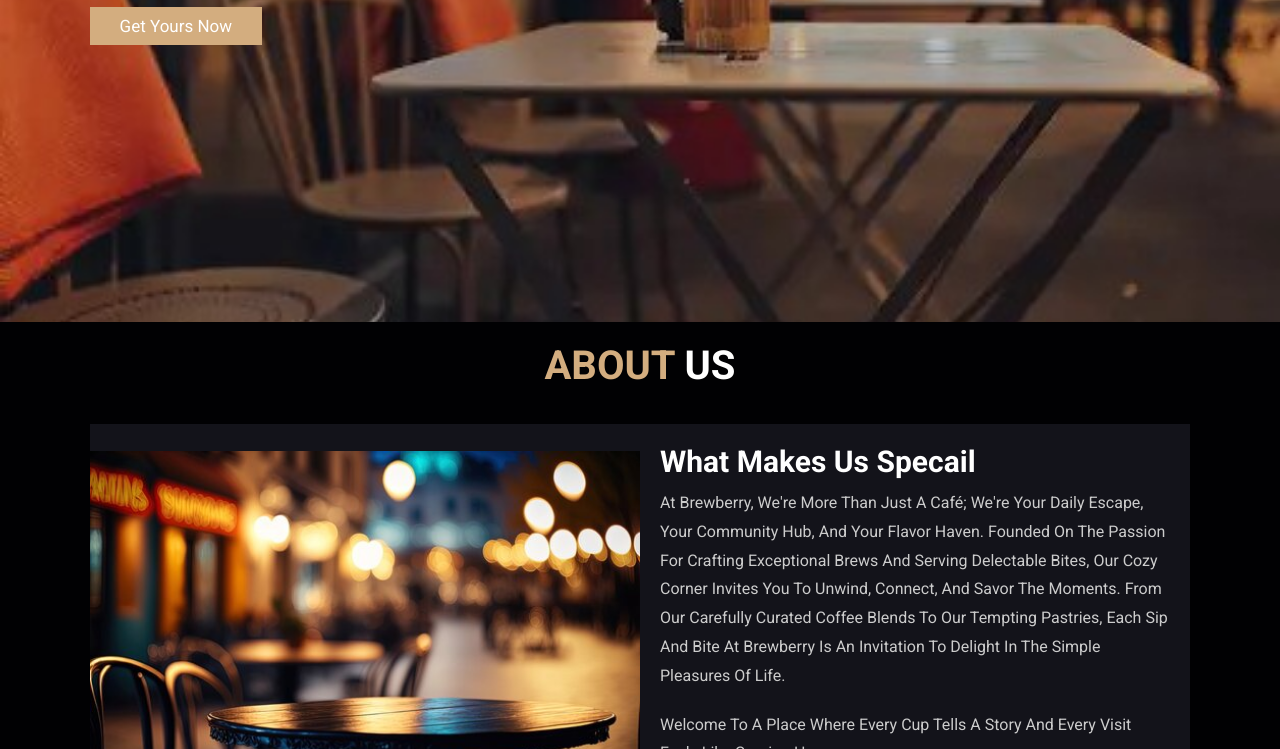
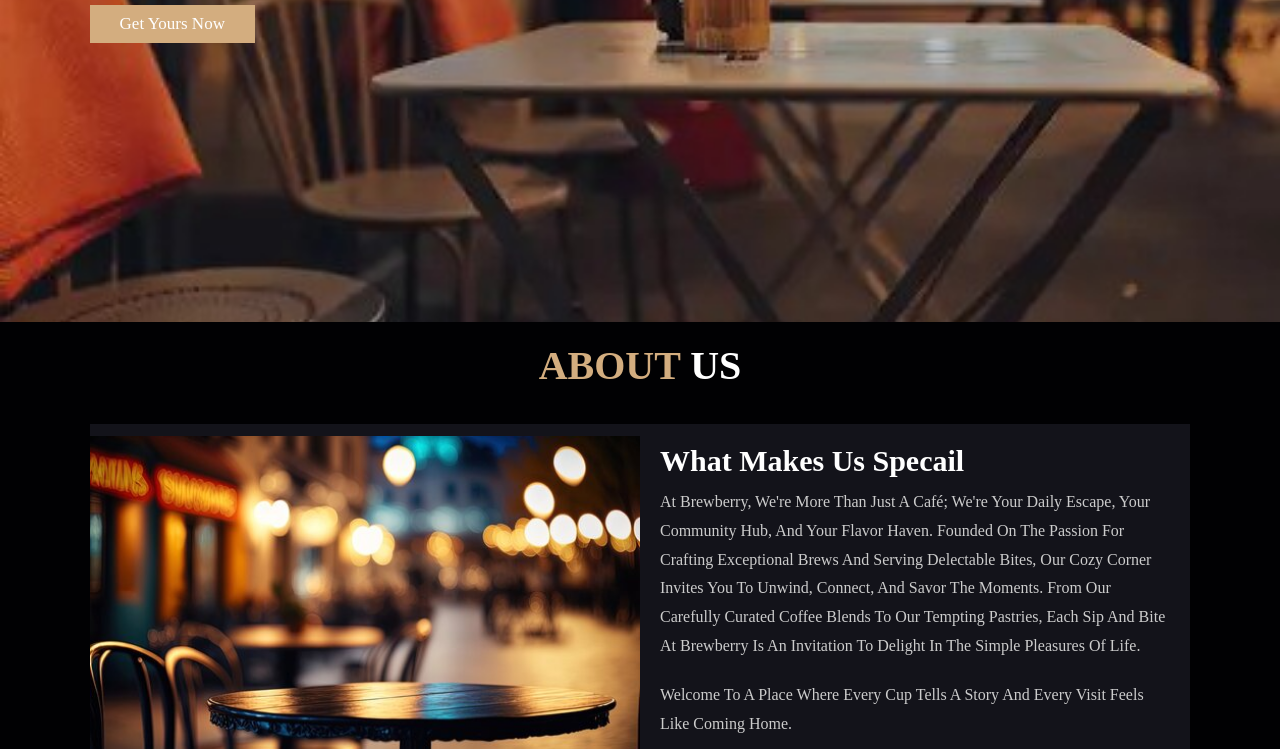
Before and after one commit to T0xicAT/brewberry, a plain HTML site: page index.html in a window 1280 px wide. Shown: the part 478-1227 px from the top of the page. Drawn offline with Linux system fonts and the light colour scheme.

Commit message:
Update style.css

```diff
--- a/style.css
+++ b/style.css
@@ -8,7 +8,8 @@
 }
 
 *{
-    font-family: 'Roboto', sans-serif;
+/*     font-family: 'Roboto', sans-serif; */
+    font-family: 'Libre Baskerville', serif;
     margin: 0;
     padding: 0;
     box-sizing: border-box;
```
